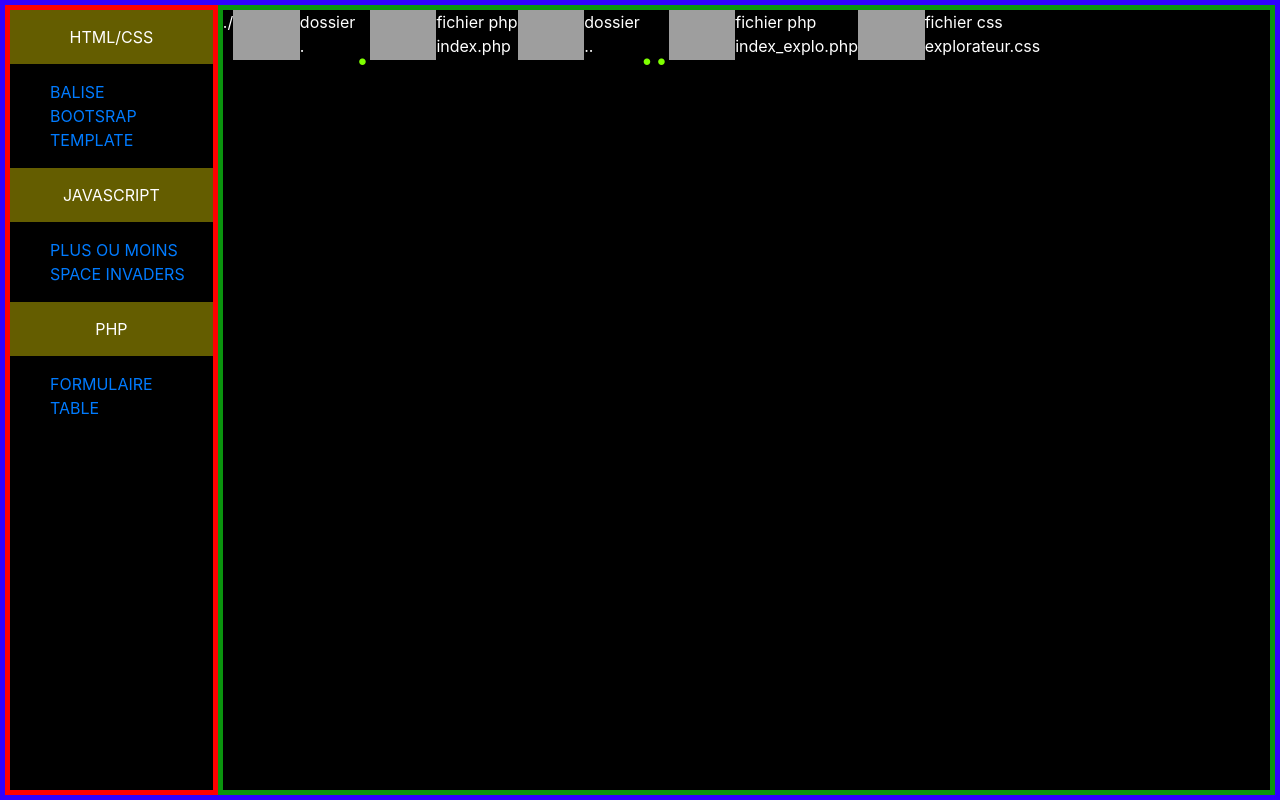
After one commit to erickb21/exlporer, a PHP site: page /index_explo.php in a window 1280 px wide. The commit adds this page. Run offline with PHP 8.4, Linux system fonts and the light colour scheme; some libraries are stand-ins or nearby versions; grey boxes are pictures that could not be loaded.

Commit message:
premier commit : Ajout du fichier index de Ousmane et modification du fichier CSS

```diff
--- a/explorateur.css
+++ b/explorateur.css
@@ -29,19 +29,11 @@ p{
     padding: 15px;
 }
 
-li{
-    list-style: none;
-<<<<<<< HEAD
+a{
+text-decoration: none;
 }
 
-.image{
-    height: 50px;
-    width: 50px;
+.point{
+font-size: 30px;
+color: chartreuse;
 }
-
-.balises{
-color: red;
-
-=======
->>>>>>> 6fef3f86f2fdc83d8df4e0cf33bac1e19c874c09
-}
--- /dev/null
+++ b/index_explo.php
@@ -0,0 +1,141 @@
+<!DOCTYPE html>
+<html lang="fr">
+<head>
+    <meta charset="UTF-8">
+    <meta name="viewport" content="width=device-width, initial-scale=1.0">
+    <meta http-equiv="X-UA-Compatible" content="ie=edge">
+    <link rel="stylesheet" href="bootstrap.min.css">
+    <link rel="stylesheet" href="explorateur.css">
+    <title>Explorateur</title>
+</head>
+<body>
+<div class="d-flex w100ps h100vh box">
+
+    <div class=" h100p gauche">
+        <nav>
+        <p class="d-flex justify-content-center w100ps">HTML/CSS</p>
+            <ul>
+                <a href="index_explo.php?dossier=balise" class="balises" name="baliz" value="balise" id="balise">BALISE</a><br>
+                <a href="index_explo.php?dossier=bootstrap" value="bootstrap" value="bootstrap" id="bootstrap">BOOTSRAP</a><br>
+                <a href="index_explo.php?dossier=template" value="template" value="template" id="template">TEMPLATE</a><br>
+
+            </ul>
+        <p class="d-flex justify-content-center w100ps">JAVASCRIPT</p>
+
+            <ul>
+                <a href="index_explo.php?dossier=plusoumoins" value="plusoumoins" id="plusoumoins">PLUS OU MOINS</a><br>
+                <a href="index_explo.php?dossier=spaceinvaders" value="spaceinvaders" id="spaceinvaders">SPACE INVADERS</a><br>
+
+            </ul>
+        <p class="d-flex justify-content-center w100ps">PHP</p>
+            <ul>
+            <a href="index_explo.php?dossier=formulaire" value="formulaire" id="formulaire">FORMULAIRE</a><br>
+            <a href="index_explo.php?dossier=table" value="table" id="table">TABLE</a><br>
+
+            </ul>
+
+        </nav>
+    </div>
+
+    <div class="d-flex flex-wrap pb w100ps droit">
+        <?php
+
+        $dir = "./";
+
+        if(isset($_GET['dossier'])){
+            $dir = htmlspecialchars($_GET['dossier']);
+        }
+
+        //  si le dossier pointe existe
+        if (is_dir($dir)) {
+
+        // si il contient quelque chose
+        if ($verif_folder = opendir($dir)) {
+            echo $dir;
+            // boucler tant que quelque chose est trouve
+            while (($folder = readdir($verif_folder)) !== false)
+            {
+
+                    $domaine = strstr($folder, '.');
+
+                    $file2 = '.html';
+                    $file3 = '.jpg';
+                    $file4 = '.mp3';
+                    $file5 = '.css';
+                    $file6 = '.php';
+                    $file7 = '.zip';
+                    $file8 = '.js';
+
+
+                        if($file2 == $domaine)
+                        {
+
+                        echo  '<img src="img2/html.jpg" style="height:50px;" border="0" />';
+                        echo 'fichier html<br>'.$folder;
+                        }
+
+                        if($file3 == $domaine)
+                        {
+                        echo  '<img src="img2/jpg.jpg" style="height:50px;" border="0" />';
+                        echo 'fichier jpg<br>'.$folder;
+                        }
+
+                        if($file4 == $domaine)
+                        {
+                        echo  '<img src="img2/mp3.jpg" style="height:50px;" border="0" />';
+                        echo 'fichier mp3<br>'.$folder;
+                        }
+
+                        if($file5 == $domaine)
+                        {
+                        echo  '<img src="img2/css.png" style="height:50px;" border="0" />';
+                        echo 'fichier css<br>'.$folder;
+                        }
+
+                        if($file6 == $domaine)
+                        {
+                        echo  '<img src="img2/php.jpg" style="height:50px;" border="0" />';
+                        echo 'fichier php<br>'.$folder;
+                        }
+                        if($file7 == $domaine)
+                        {
+                        echo  '<img src="img2/zip.png" style="height:50px;" border="0" />';
+                        echo 'fichier zip<br>'.$folder;
+                        }
+                        if($file8 == $domaine)
+                        {
+                        echo  '<img src="img2/js.png" style="height:50px;" border="0" />';
+                        echo 'fichier js<br>'.$folder;
+                        }
+
+                        if(is_dir($folder))
+                        {
+                        echo  '<img src="img2/i.png" style="height:50px;" border="0" />';
+                        echo 'dossier<br>'.$folder.'<br>';
+
+                        if($folder == "..")
+                            {
+                            echo '<a href="index_explo.php?dossier=./" style="color: chartreuse; font-size: 50px;" name="baliz" value="balise" id="balise"></a><br>';
+                            }
+                        if($folder == is_dir($folder) )
+                            {
+                            echo '<a href="index_explo.php?dossier='.$folder.'" style="color: chartreuse; font-size: 50px;" name="baliz" value="balise" id="balise">'.$folder.'</a><br>';
+                            }
+
+                        }
+            }
+                        closedir($verif_folder);
+        }
+    }
+        ?>
+        <div id="test"></div>
+        <div id="test2"></div>
+
+    </div>
+</div>
+    <script src="https://code.jquery.com/jquery-3.2.1.slim.min.js" integrity="sha384-KJ3o2DKtIkvYIK3UENzmM7KCkRr/rE9/Qpg6aAZGJwFDMVNA/GpGFF93hXpG5KkN" crossorigin="anonymous"></script>
+    <script src="https://cdnjs.cloudflare.com/ajax/libs/popper.js/1.12.9/umd/popper.min.js" integrity="sha384-ApNbgh9B+Y1QKtv3Rn7W3mgPxhU9K/ScQsAP7hUibX39j7fakFPskvXusvfa0b4Q" crossorigin="anonymous"></script>
+    <script src="https://maxcdn.bootstrapcdn.com/bootstrap/4.0.0/js/bootstrap.min.js" integrity="sha384-JZR6Spejh4U02d8jOt6vLEHfe/JQGiRRSQQxSfFWpi1MquVdAyjUar5+76PVCmYl" crossorigin="anonymous"></script>
+
+</body>
+</html>
```
